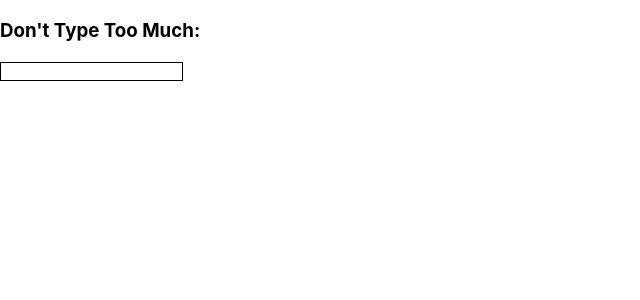
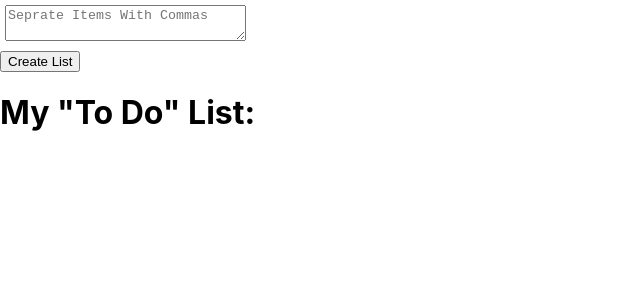
Before and after one commit to jay3272/FreeCodeCamp, a React (Create React App) app in the folder Front End Development/React/myreact/: page / in a window 1280 px wide. Shown: the top 300 px of the page, without its empty margins (0-640 px from the left). Built offline with nearby package versions, Linux system fonts and the light colour scheme.

Commit message:
使用 Array.map() 動態渲染元素

```diff
--- a/Front End Development/React/myreact/src/Fcc.js
+++ b/Front End Development/React/myreact/src/Fcc.js
@@ -1,45 +1,54 @@
 import React from 'react';
 
-class GateKeeper extends React.Component {
+const textAreaStyles = {
+  width: 235,
+  margin: 5
+}
+
+class MyToDoList extends React.Component {
   constructor(props) {
     super(props);
     this.state = {
-      input: ''
-    };
+      userInput: '',
+      toDoList: []
+    }
+    this.handleSubmit = this.handleSubmit.bind(this);
     this.handleChange = this.handleChange.bind(this);
   }
-  handleChange(event) {
-    this.setState({ input: event.target.value })
+  handleSubmit() {
+    const itemArray = this.state.userInput.split(',');
+    this.setState({
+      toDoList: itemArray
+    })
+  }
+  handleChange(e) {
+    this.setState({
+      userInput: e.target.value
+    })
   }
   render() {
-    let inputStyle = {
-      border: '1px solid black'
-    };
-    // 修改這行下面的代碼
-    if (this.state.input.length > 15) {
-      inputStyle = {
-        border: '3px solid red'
-      };
-    }
-    // 修改這行上面的代碼
+    const items = this.state.toDoList.map(i => <li>{i}</li>);
     return (
       <div>
-        <h3>Don't Type Too Much:</h3>
-        <input
-          type="text"
-          style={inputStyle}
-          value={this.state.input}
-          onChange={this.handleChange} />
+        <textarea
+          onChange={this.handleChange}
+          value={this.state.userInput}
+          style={textAreaStyles}
+          placeholder='Seprate Items With Commas'
+        />
+        <br />
+        <button onClick={this.handleSubmit}>Create List</button>
+        <h1>My "To Do" List:</h1>
+        <ul>{items}</ul>
       </div>
-    );
+    )
   }
-};
-
+}
 
 function Fcc() {
   return (
     <div>
-      <GateKeeper />
+      <MyToDoList />
     </div>
   );
 }
```
